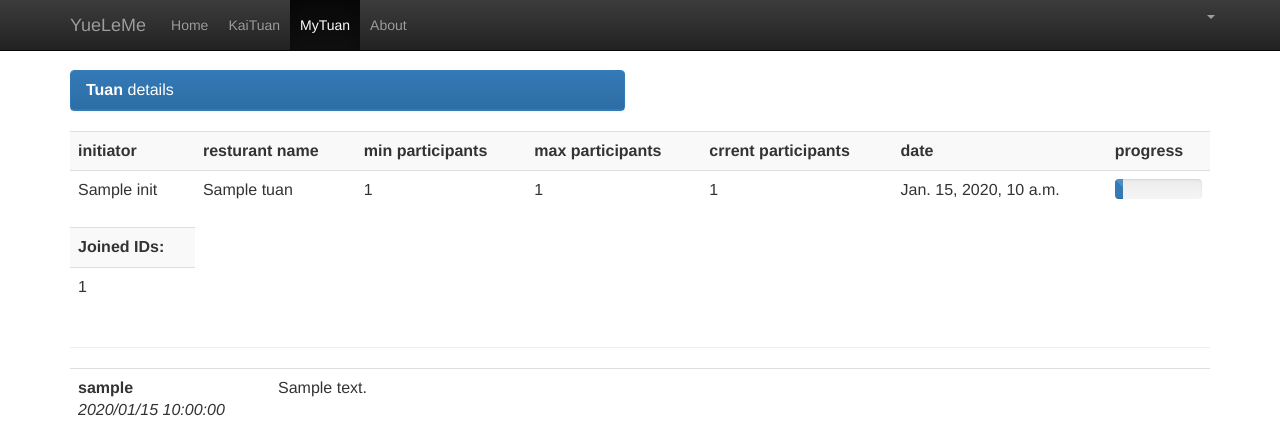
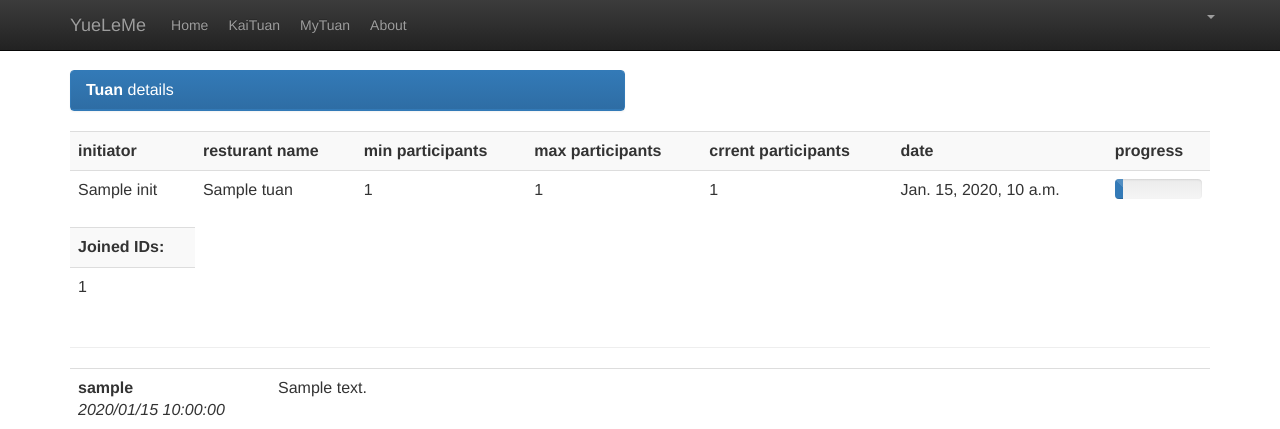
Before and after one commit to deja2011/snps_fantuan, a Django app: template tuanapp/templates/detail_tuan.html in a window 1280 px wide. Shown: the top 429 px of the page. Run offline with Django 3.2, Linux system fonts and the light colour scheme; the template is opened without the code that fills it: most values are stand-ins (such as "Sample title", 1, 10 or a date in 2020); some libraries are stand-ins or nearby versions.

Commit message:
Fixed navigation bar in tuan detail page.

```diff
--- a/tuanapp/templates/detail_tuan.html
+++ b/tuanapp/templates/detail_tuan.html
@@ -49,7 +49,7 @@
                 <ul class="nav navbar-nav">
                     <li><a href="/index/">Home</a></li>
                     <li><a href="/create_tuan/">KaiTuan</a></li>
-                    <li class="active"><a href="/my_tuan">MyTuan</a></li>
+                    <li><a href="/my_tuan">MyTuan</a></li>
                     <li><a href="#">About</a></li>
                 </ul>
 
```
